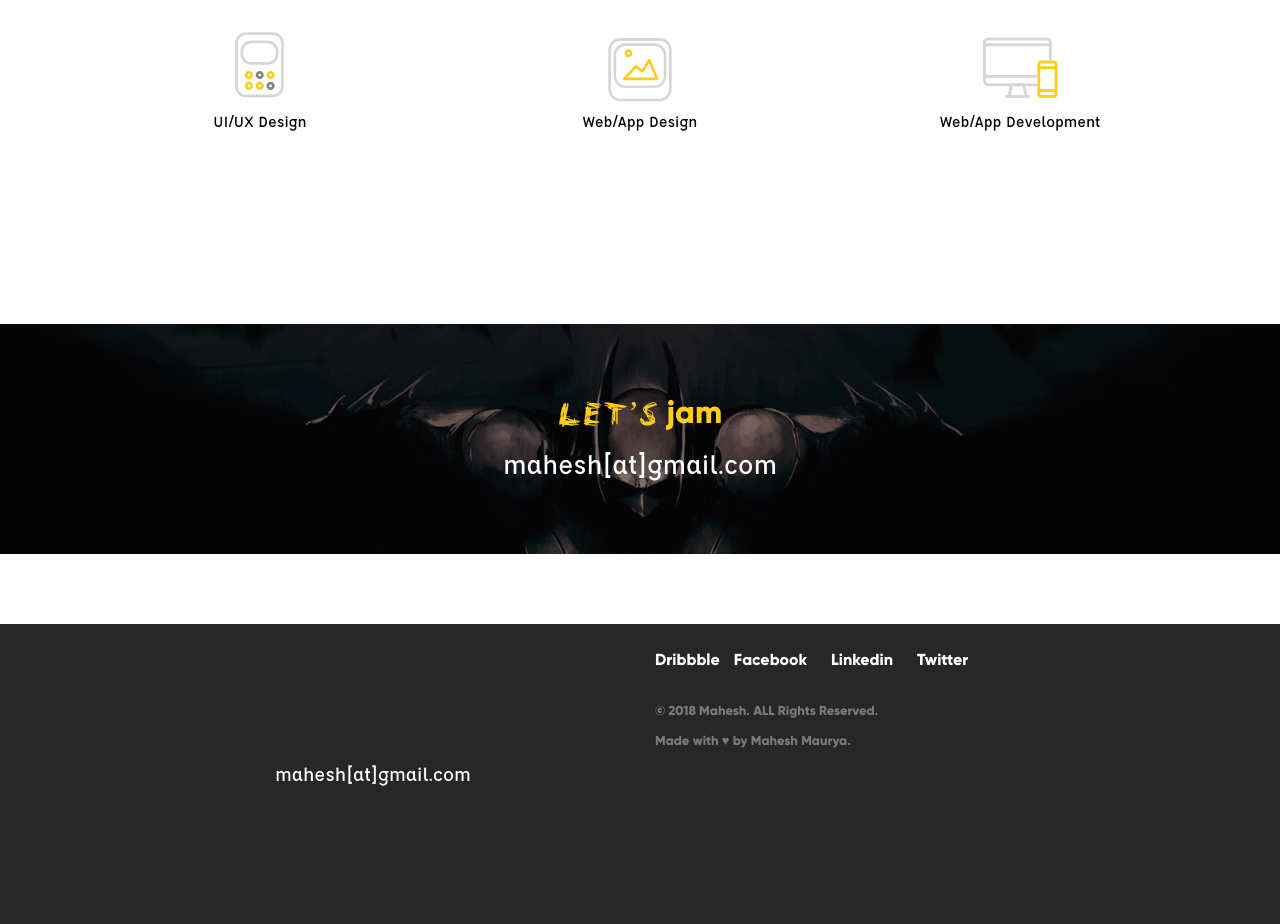
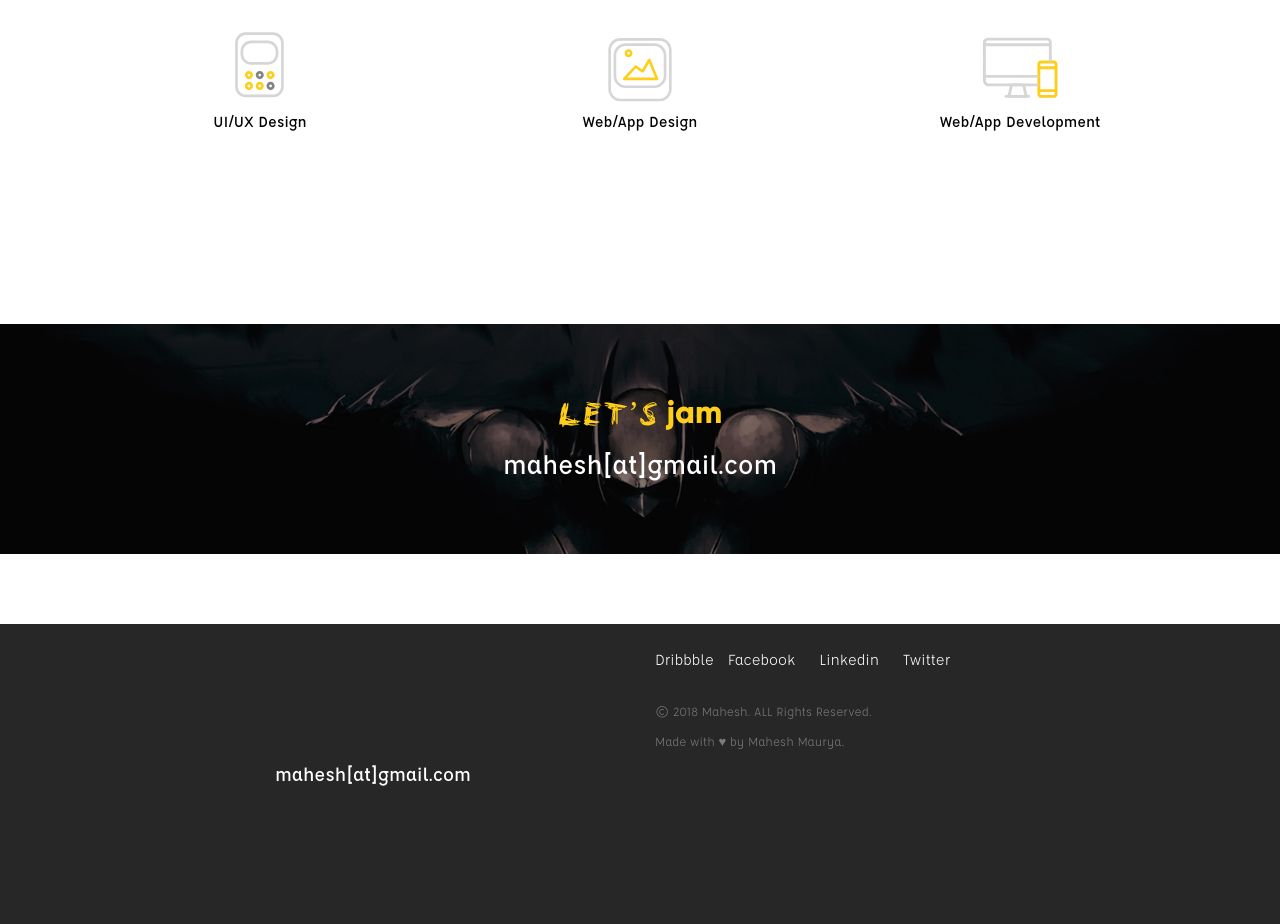
Before and after one commit to mahesh-maurya/joker, a plain HTML site: page about.html in a window 1280 px wide. Shown: the part 1276-2200 px from the top of the page. Drawn offline with nearby package versions, Linux system fonts and the light colour scheme.

Commit message:
update content

```diff
--- a/about.html
+++ b/about.html
@@ -60,7 +60,7 @@
           <a class="nav-link" href="about.html">About</a>
         </li>
         <li class="nav-item">
-          <a class="nav-link" href="#">Contact</a>
+          <a class="nav-link" href="mailto:maheshmaurya2622@gmail.com" target="_blank">Contact</a>
         </li>
       </ul>
     </div>
@@ -537,7 +537,7 @@
     <div class="h300 OnHover">
        <div class="Email text-center BgBatman">
            <h2 class="wow fadeInUp" data-wow-delay="1s" data-wow-duration="2s"><span class="FontUstroke ">let’s</span> jam</h2>
-           <p class="wow fadeInUp" data-wow-delay="1.1s" data-wow-duration="2s"><a href="" style="color:#fff">mahesh[at]gmail.com</a></p>
+           <p class="wow fadeInUp" data-wow-delay="1.1s" data-wow-duration="2s"><a href="mailto:maheshmaurya2622@gmail.com" target="_blank" style="color:#fff">mahesh[at]gmail.com</a></p>
        </div>
     </div>
       </section>
@@ -553,23 +553,23 @@
           </div>
           <div class="col-md-4 col-sm-6">
             <div class="FooterEmail">
-              <a href="">mahesh[at]gmail.com</a>
+              <a href="mailto:maheshmaurya2622@gmail.com" target="_blank">mahesh[at]gmail.com</a>
             </div>
           </div>
           <div class="col-md-6 col-sm-6">
             <div class="FooterSocial">
               <ul>
                 <li>
-                  <a href="">Dribbble</a>
+                  <a href="https://dribbble.com/Mahesh_cr" target="_blank">Dribbble</a>
                 </li>
                 <li>
-                  <a href="">Facebook</a>
+                  <a href="https://www.facebook.com/maddmaurya" target="_blank">Facebook</a>
                 </li>
                 <li>
-                  <a href="">Linkedin</a>
+                  <a href="https://www.linkedin.com/in/mahesh-maurya-4b544b117" target="_blank">Linkedin</a>
                 </li>
                 <li>
-                  <a href="">Twitter</a>
+                  <a href="https://twitter.com/mcmmaurya" target="_blank">Twitter</a>
                 </li>
               </ul>
               <p class="Allreserve">© 2018 Mahesh. ALL Rights Reserved.</p>
--- a/css/style.scss
+++ b/css/style.scss
@@ -1153,6 +1153,8 @@ button{
 
 			a {
 				color: #fff;
+				font-weight: 300;
+				font-family: 'affogato';
 			}
 		}
 	}
@@ -1162,12 +1164,16 @@ button{
 	color: #7b7b7b;
 	font-size: 13px;
 	padding-top: 30px;
+	font-weight: 300;
+    font-family: 'affogato';
 }
 
 .MadeBy {
 	color: #7b7b7b;
 	font-size: 13px;
 	padding-top: 10px;
+	font-weight: 300;
+    font-family: 'affogato';
 }
 
 .BatmanMove {
```
Also changed, not shown: index.html (+6 -6 lines), work.html (+10 -10 lines), css/style.css, 1 other file.
